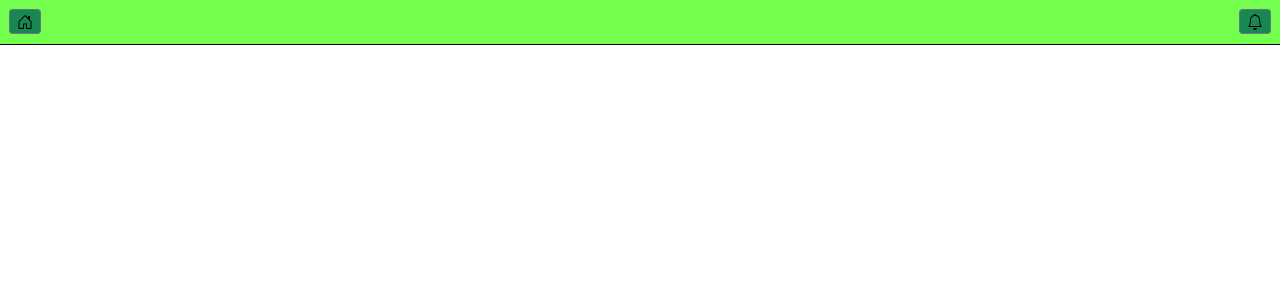
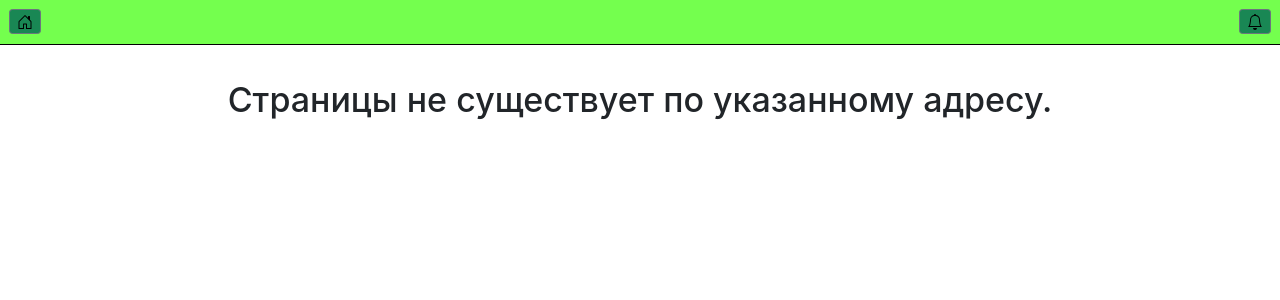
Before and after one commit to makeItCooler35/moneybook, a Vue app in the folder frontend/: page / in a window 1280 px wide. Shown: the top 300 px of the page. Built offline with nearby package versions, Linux system fonts and the light colour scheme.

Commit message:
доработал инфо-страницы

```diff
--- a/frontend/src/router/index.js
+++ b/frontend/src/router/index.js
@@ -52,6 +52,15 @@ const routes = [
     path: '/categories',
     name: 'categories',
     component: () => import('../views/handbooks/CategoriesView.vue'),
+  },
+  {
+    path: '/accounts',
+    name: 'accounts',
+    component: () => import('../views/PageNotCreatedYet.vue')
+  },
+  {
+    path: "*",
+    component: () => import('../views/PageNotFound.vue')
   }
 ]
 
--- a/frontend/src/views/AboutView.vue
+++ b/frontend/src/views/AboutView.vue
@@ -1,5 +1,5 @@
 <template>
-  <div class="about">
-    <h1>This is an about page</h1>
+  <div>
+    <h1>Собственный мини-проект.</h1>
   </div>
 </template>
--- /dev/null
+++ b/frontend/src/views/PageNotCreatedYet.vue
@@ -0,0 +1,7 @@
+<template>
+  <b-container fluid>
+    <h1>
+      Страница находится в разработке.
+    </h1>
+  </b-container>
+</template>
--- /dev/null
+++ b/frontend/src/views/PageNotFound.vue
@@ -0,0 +1,7 @@
+<template>
+  <b-container fluid>
+    <h1>
+      Страницы не существует по указанному адресу.
+    </h1>
+  </b-container>
+</template>
```
